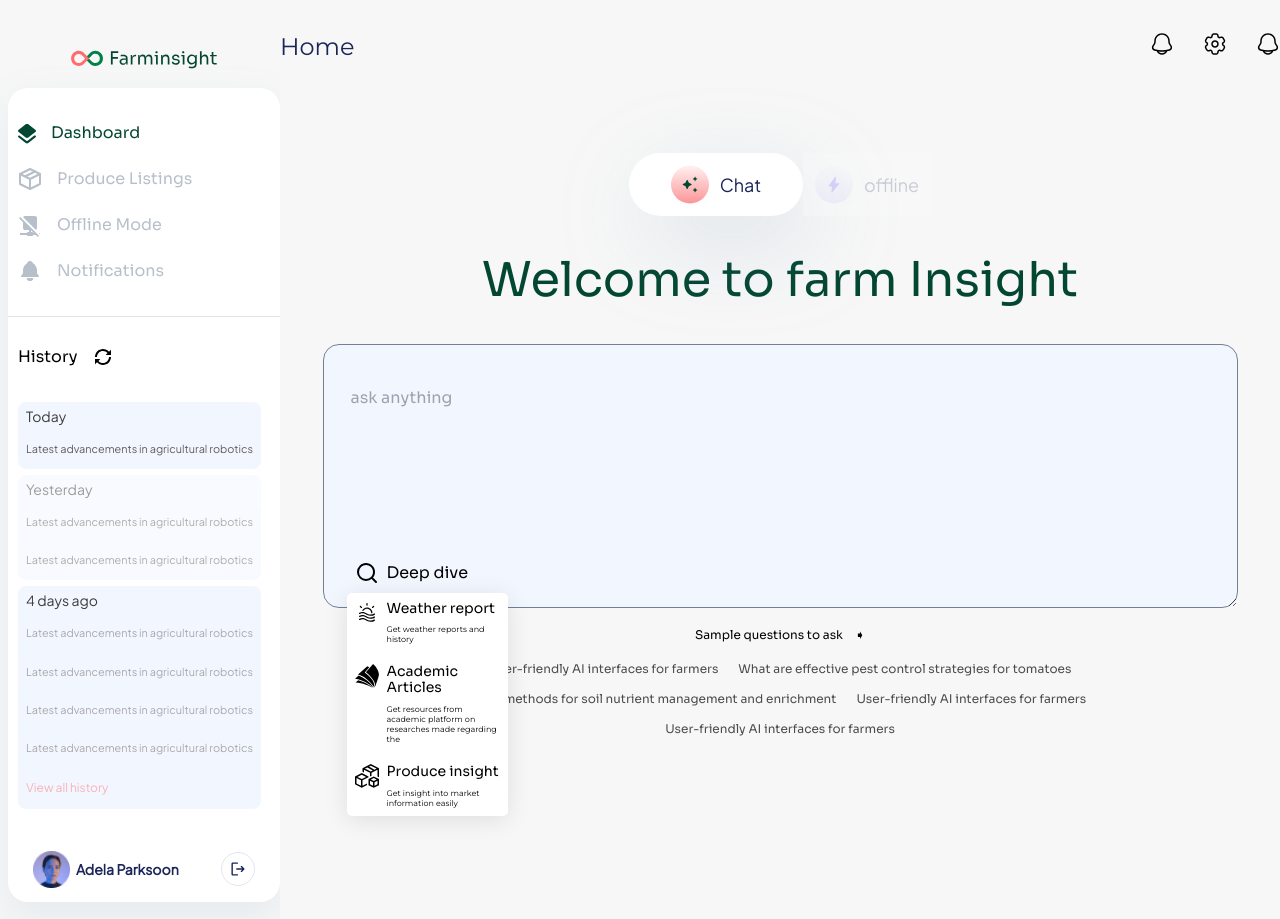
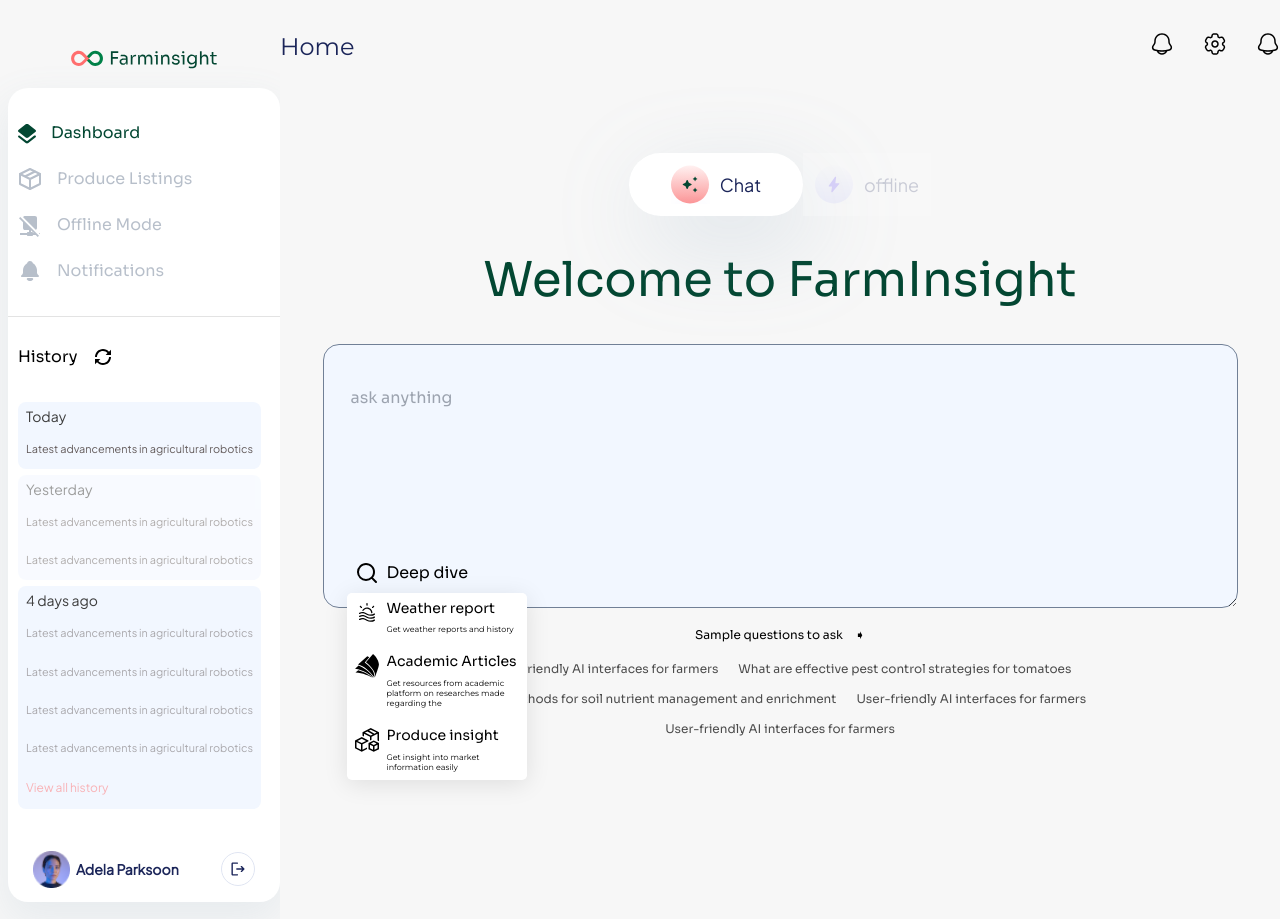
Before and after one commit to Farminsight-Klusterthon-23/frontend, a Next.js app: page /dashboard in a window 1280 px wide. Built offline with nearby package versions, Linux system fonts and the light colour scheme.

Commit message:
fix dropdown width

```diff
--- a/app/dashboard/page.js
+++ b/app/dashboard/page.js
@@ -19,7 +19,7 @@ export default function DashBoard() {
       <div className="flex flex-col items-center gap-y-[28px] w-[95dvw] sm:w-[95%] max-w-[915px] mx-auto">
         <InternetConnectedTags />
         <h1 className="text-center text-[2rem] md:text-[3rem] text-primary-main">
-          Welcome to farm Insight
+          Welcome to FarmInsight
         </h1>
         <div className="w-full relative flex items-center flex-col gap-y-[14px]">
           <div className="w-full relative">
@@ -106,7 +106,7 @@ function DeepDiveOptions() {
         <SearchIconSvg />
         Deep dive
       </button>
-      <ul className="bg-white absolute min-w-[12.6dvw] rounded-[5px] flex flex-col items-start gap-y-[4px] shadow-dropdown-menu">
+      <ul className="bg-white absolute w-[25dvmin] max-w-[180px] rounded-[5px] flex flex-col items-start gap-y-[4px] shadow-dropdown-menu">
         <DeepDiveOptionItem
           heading="Weather report"
           href="/weather"
```
